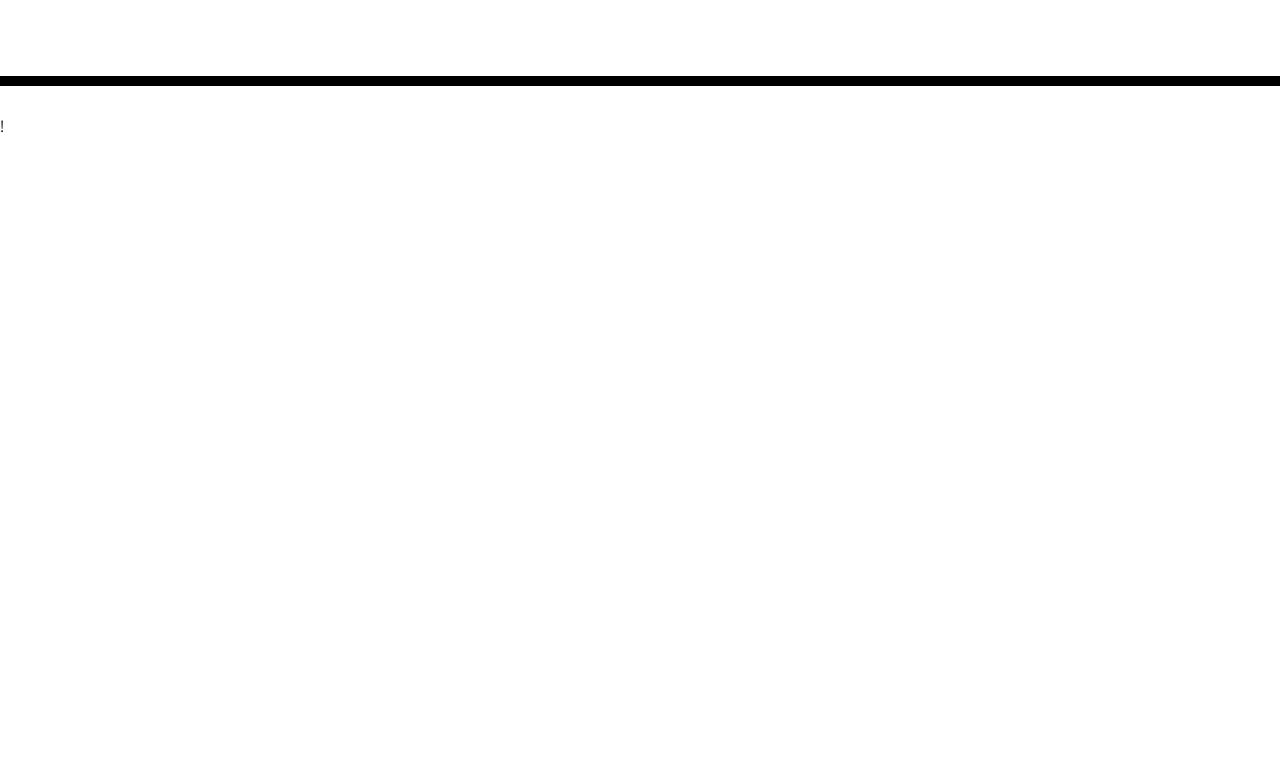
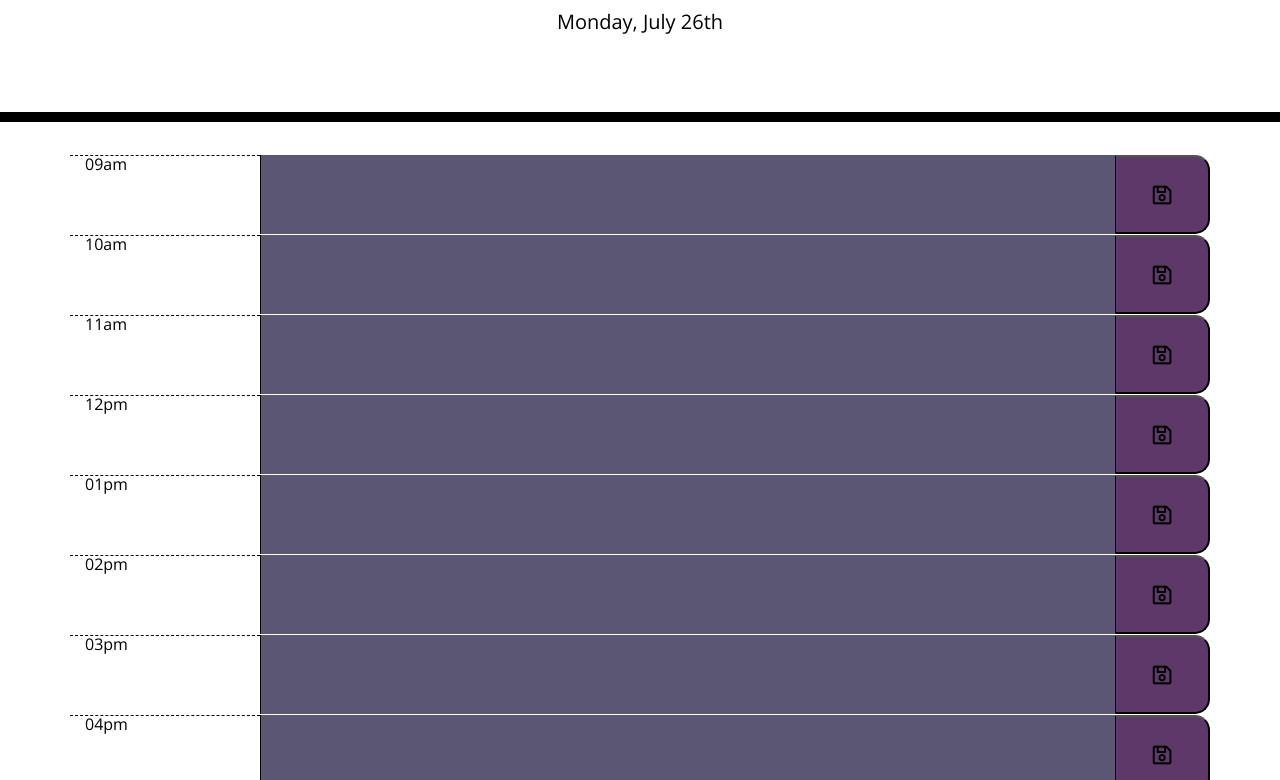
Before and after one commit to A-J-U/Jin-Kyoos-Day-Planner, a plain HTML site: page index.html in a window 1280 px wide. Shown: the part 182-962 px from the top of the page. Before the commit the page ends 800 px from the top, so only its background shows below. Drawn offline with nearby package versions, Linux system fonts and the light colour scheme.

Commit message:
Fourth commit, added script file and updated index.

```diff
--- a/assets/js/script.js
+++ b/assets/js/script.js
@@ -0,0 +1,149 @@
+var myDay = [
+    {
+        id: "0",
+        hour: "09",
+        time: "09",
+        meridiem: "am",
+        reminder: ""
+    },
+    {
+        id: "1",
+        hour: "10",
+        time: "10",
+        meridiem: "am",
+        reminder: ""
+    },
+    {
+        id: "2",
+        hour: "11",
+        time: "11",
+        meridiem: "am",
+        reminder: ""
+    },
+    {
+        id: "3",
+        hour: "12",
+        time: "12",
+        meridiem: "pm",
+        reminder: ""
+    },
+    {
+        id: "4",
+        hour: "01",
+        time: "13",
+        meridiem: "pm",
+        reminder: ""
+    },
+    {
+        id: "5",
+        hour: "02",
+        time: "14",
+        meridiem: "pm",
+        reminder: ""
+    },
+    {
+        id: "6",
+        hour: "03",
+        time: "15",
+        meridiem: "pm",
+        reminder: ""
+    },
+    {
+        id: "7",
+        hour: "04",
+        time: "16",
+        meridiem: "pm",
+        reminder: ""
+    },
+    {
+        id: "8",
+        hour: "05",
+        time: "17",
+        meridiem: "pm",
+        reminder: ""
+    },
+
+]
+
+function getHeaderDate() {
+    var currentHeaderDate = moment().format('dddd, MMMM Do');
+    $("#currentDay").text(currentHeaderDate);
+}
+
+function saveReminders() {
+    localStorage.setItem("myDay", JSON.stringify(myDay));
+}
+
+function displayReminders() {
+    myDay.forEach(function (_thisHour) {
+        $(`#${_thisHour.id}`).val(_thisHour.reminder);
+    })
+}
+
+function init() {
+    var storedDay = JSON.parse(localStorage.getItem("myDay"));
+
+    if (storedDay) {
+        myDay = storedDay;
+    }
+
+    saveReminders();
+    displayReminders();
+}
+
+
+getHeaderDate();
+
+myDay.forEach(function(thisHour) {
+    var hourRow = $("<form>").attr({
+        "class": "row"
+    });
+    $(".container").append(hourRow);
+
+    var hourField = $("<div>")
+        .text(`${thisHour.hour}${thisHour.meridiem}`)
+        .attr({
+            "class": "col-md-2 hour"
+    });
+
+    var hourPlan = $("<div>")
+        .attr({
+            "class": "col-md-9 description p-0"
+        });
+    var planData = $("<textarea>");
+    hourPlan.append(planData);
+    planData.attr("id", thisHour.id);
+    if (thisHour.time < moment().format("HH")) {
+        planData.attr ({
+            "class": "past",
+        })
+    } else if (thisHour.time === moment().format("HH")) {
+        planData.attr({
+            "class": "present"
+        })
+    } else if (thisHour.time > moment().format("HH")) {
+        planData.attr({
+            "class": "future"
+        })
+    }
+
+    var saveButton = $("<i class='far fa-save fa-lg'></i>")
+    var savePlan = $("<button>")
+        .attr({
+            "class": "col-md-1 saveBtn"
+    });
+    savePlan.append(saveButton);
+    hourRow.append(hourField, hourPlan, savePlan);
+})
+
+init();
+
+
+$(".saveBtn").on("click", function(event) {
+    event.preventDefault();
+    var saveIndex = $(this).siblings(".description").children(".future").attr("id");
+    myDay[saveIndex].reminder = $(this).siblings(".description").children(".future").val();
+    console.log(saveIndex);
+    saveReminders();
+    displayReminders();
+})
--- a/index.html
+++ b/index.html
@@ -16,7 +16,7 @@
 <body>
     <header class="jumbotron">
         <h1 class="display-3">Work Day Scheduler</h1>
-        <p class="lead">A calendar app for scheduling your work day</p>
+        <p class="lead">A calendar for scheduling your work day</p>
         <p id="currentDay" class="lead"></p>
     </header>
     <div class="container">
```
